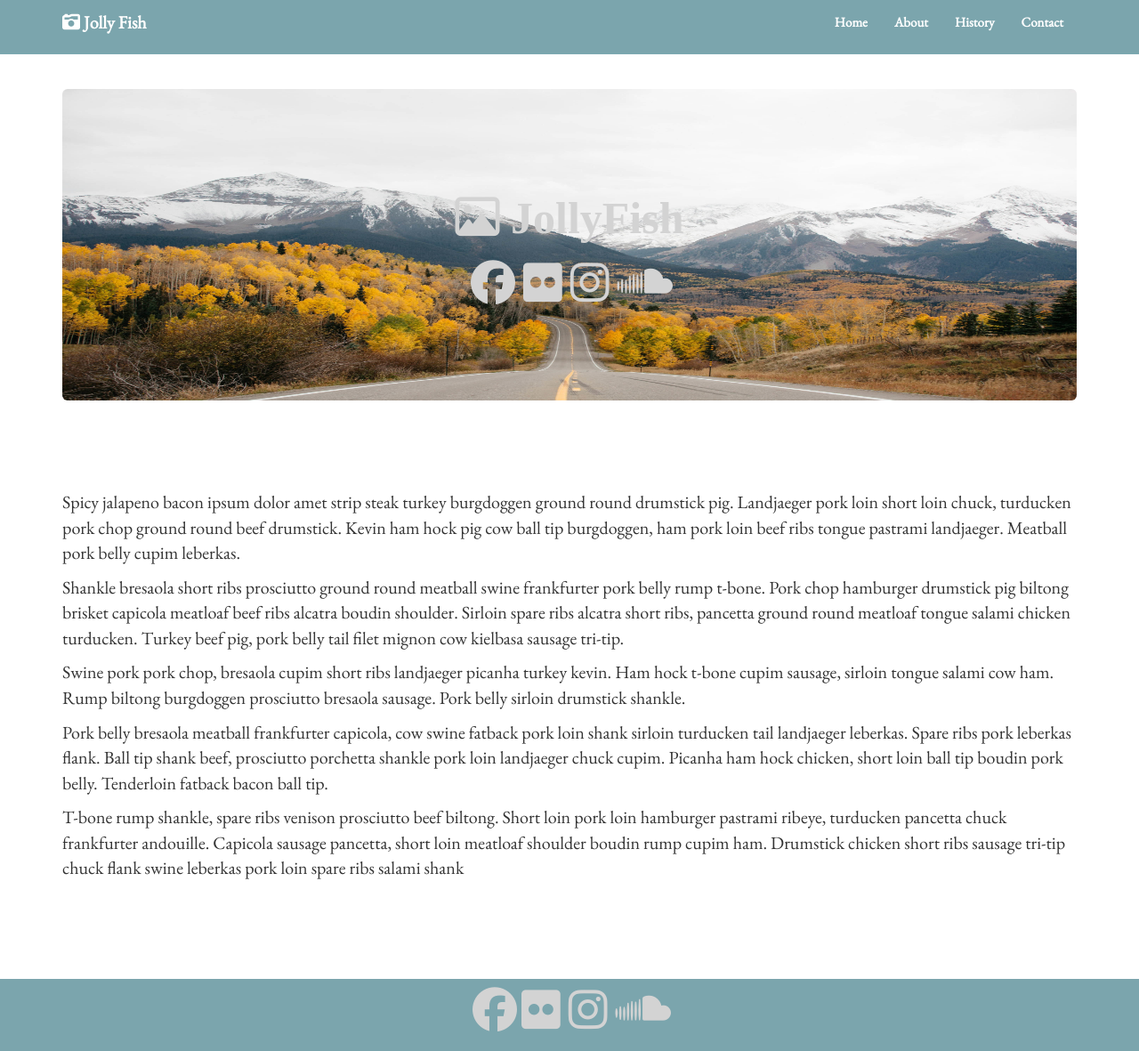
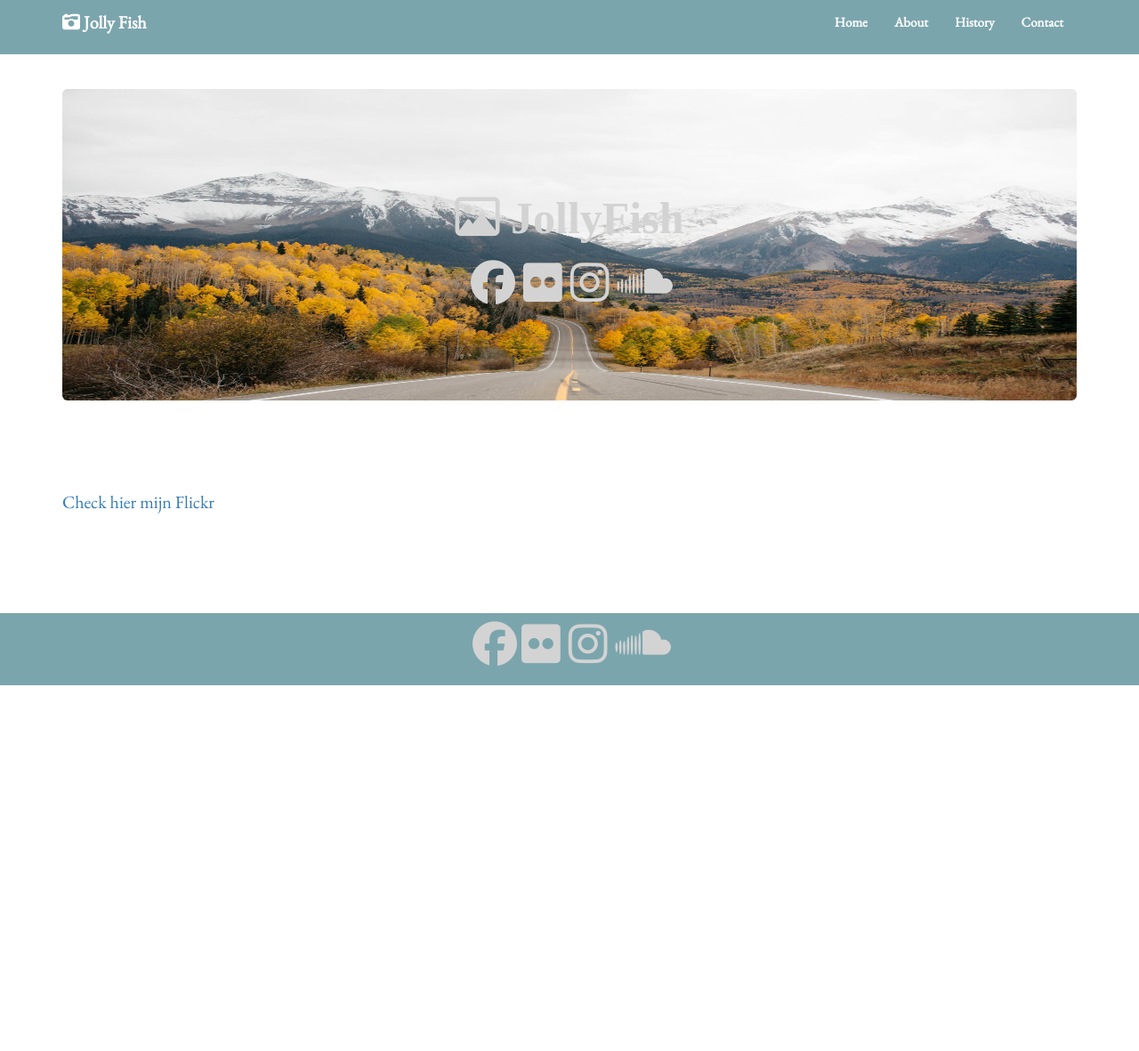
Before and after one commit to jollyfish/jollyfish.github.io, a Jekyll site: the page built from _posts/2017-02-05-welcome-to-jekyll.markdown, in a window 1280 px wide and 1181 px high. Shown: the whole window at 89% size. Built offline with Jekyll 4.4.1, drawn with Linux system fonts in a browser that asks for light colours; nearby versions of some CDN libraries; some web fonts are replaced; library files that are not in the unit come from our copies.

Commit message:
Updated Welcome To Jekyll

```diff
--- a/_posts/2017-02-05-welcome-to-jekyll.markdown
+++ b/_posts/2017-02-05-welcome-to-jekyll.markdown
@@ -1,18 +1,10 @@
 ---
-title: Welcome to Jekyll!
-date: 2017-02-05 19:36:37 Z
+title: Flickrop
+date: 2017-02-05 19:36:00 Z
 categories:
 - jekyll
 - update
 layout: post
 ---
 
-Spicy jalapeno bacon ipsum dolor amet strip steak turkey burgdoggen ground round drumstick pig. Landjaeger pork loin short loin chuck, turducken pork chop ground round beef drumstick. Kevin ham hock pig cow ball tip burgdoggen, ham pork loin beef ribs tongue pastrami landjaeger. Meatball pork belly cupim leberkas.
-
-Shankle bresaola short ribs prosciutto ground round meatball swine frankfurter pork belly rump t-bone. Pork chop hamburger drumstick pig biltong brisket capicola meatloaf beef ribs alcatra boudin shoulder. Sirloin spare ribs alcatra short ribs, pancetta ground round meatloaf tongue salami chicken turducken. Turkey beef pig, pork belly tail filet mignon cow kielbasa sausage tri-tip.
-
-Swine pork pork chop, bresaola cupim short ribs landjaeger picanha turkey kevin. Ham hock t-bone cupim sausage, sirloin tongue salami cow ham. Rump biltong burgdoggen prosciutto bresaola sausage. Pork belly sirloin drumstick shankle.
-
-Pork belly bresaola meatball frankfurter capicola, cow swine fatback pork loin shank sirloin turducken tail landjaeger leberkas. Spare ribs pork leberkas flank. Ball tip shank beef, prosciutto porchetta shankle pork loin landjaeger chuck cupim. Picanha ham hock chicken, short loin ball tip boudin pork belly. Tenderloin fatback bacon ball tip.
-
-T-bone rump shankle, spare ribs venison prosciutto beef biltong. Short loin pork loin hamburger pastrami ribeye, turducken pancetta chuck frankfurter andouille. Capicola sausage pancetta, short loin meatloaf shoulder boudin rump cupim ham. Drumstick chicken short ribs sausage tri-tip chuck flank swine leberkas pork loin spare ribs salami shank
+[Check hier mijn Flickr](https://www.flickr.com/photos/jollyfishproductions/albums)
```
